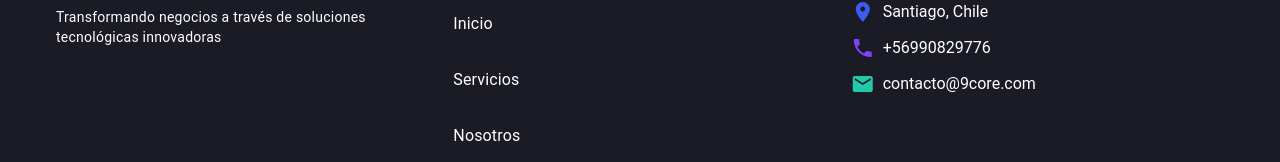
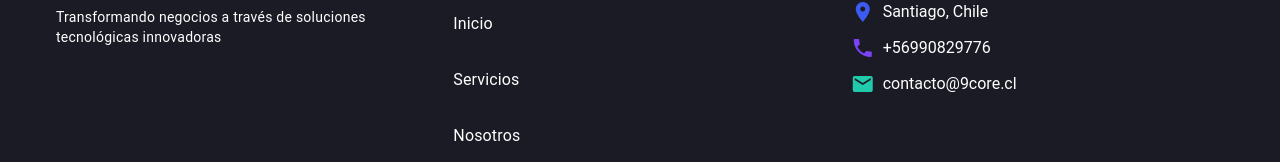
Before and after one commit to 9-Core/main_page, a Nuxt app: page / in a window 1280 px wide. Shown: the part 936-1098 px from the top of the page. Built offline with nearby package versions, Linux system fonts and the light colour scheme.

Commit message:
refactor(): mail

```diff
--- a/layouts/default.vue
+++ b/layouts/default.vue
@@ -197,7 +197,7 @@
             </div>
             <div class="d-flex align-center">
               <v-icon class="me-2 tertiary-text">mdi-email</v-icon>
-              <span class="white-text">contacto@9core.com</span>
+              <span class="white-text">contacto@9core.cl</span>
             </div>
           </v-col>
         </v-row>
```
Also changed, not shown: 1 other file (tests, documents, lock files or other folders).
